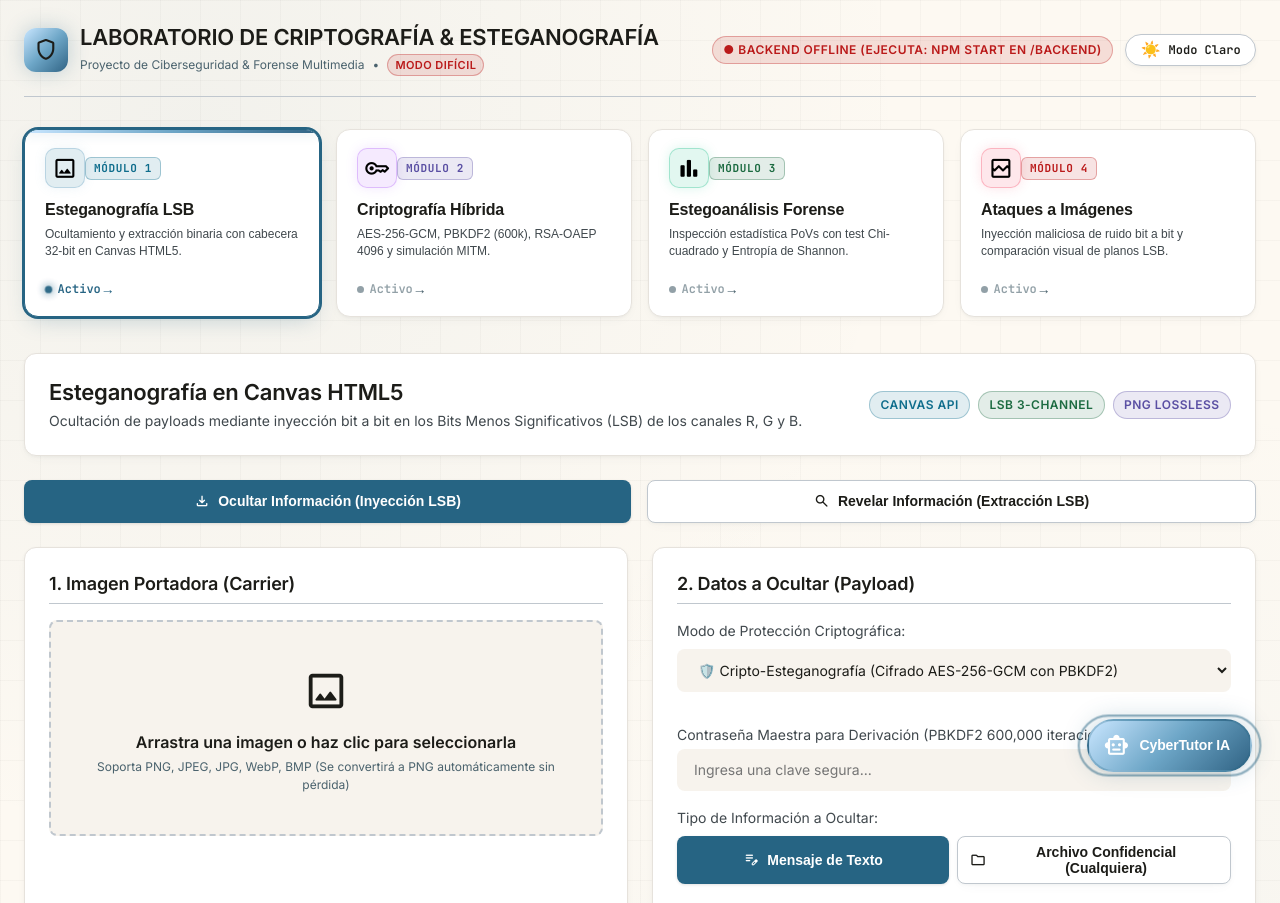
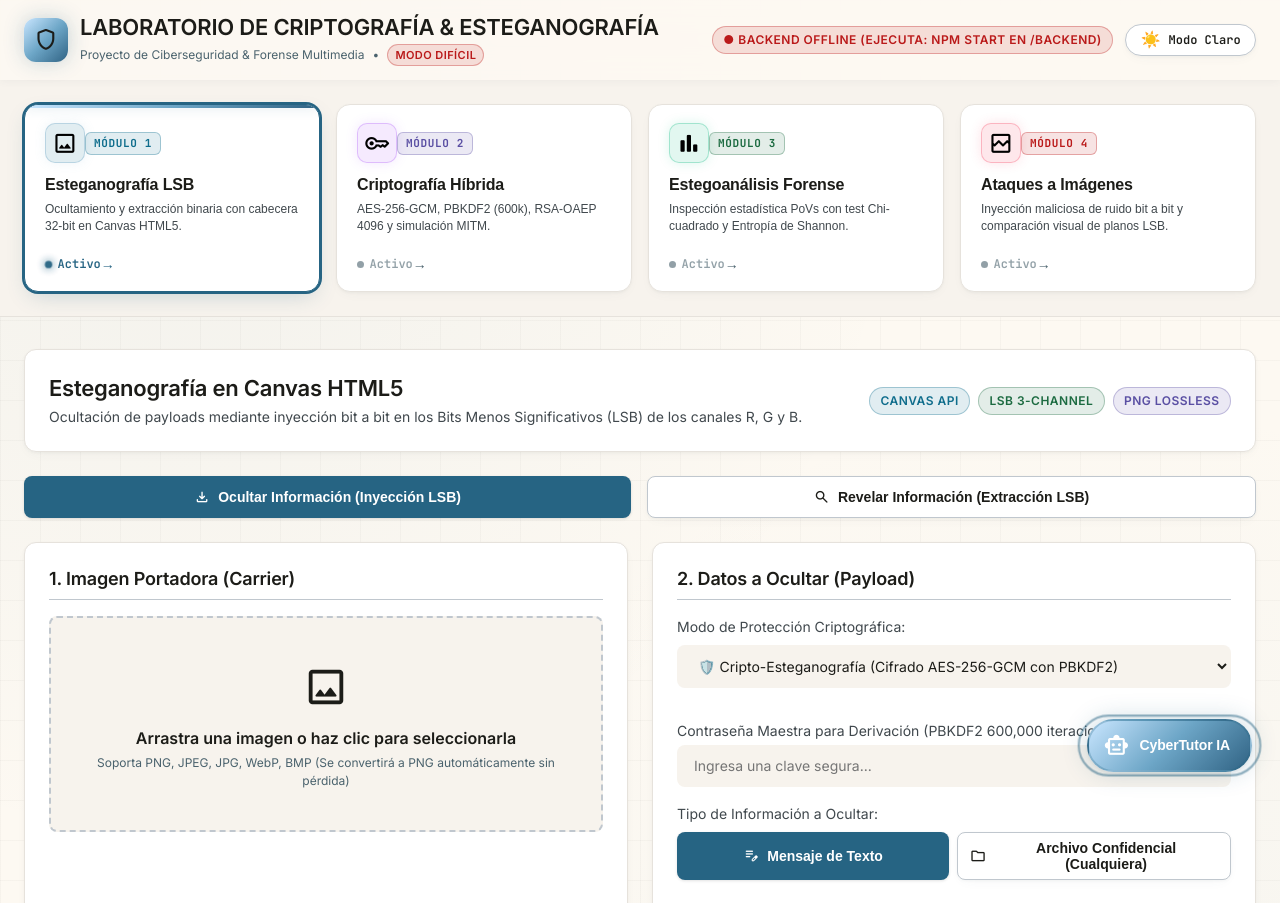
Before and after one commit to samuellaya03-coder/SOFTWARE-II-PARCIAL-1, a website built with Vite: page frontend/index.html in a window 1280 px wide. Shown: the top 903 px of the page. Built offline with nearby package versions, Linux system fonts and the light colour scheme; files whose address does not match are found by name.

Commit message:
feat(ui): cabecera fija y banda de navegacion a todo el ancho
Ultimo tramo estructural del rediseno. La cabecera deja de ser una fila
dentro del contenedor y pasa a barra fija translucida con desenfoque,
que permanece visible al desplazar. Las tarjetas de modulo se mueven a
una banda tintada a todo el ancho justo debajo, separada del contenido.

Para lograrlo, cabecera y navegacion salen del contenedor de ancho
limitado y cada una lleva su propio envoltorio interior, de modo que el
fondo llega a los bordes pero el contenido sigue alineado a la misma
retícula de 1360px.

Se corrige ademas una incoherencia del arranque: el script anti-parpadeo
del documento seguia eligiendo tema oscuro por defecto mientras el
gestor ya elegia claro, asi que la primera pintura no coincidia con la
preferencia real. Ahora ambos deciden igual.

```diff
--- a/frontend/index.html
+++ b/frontend/index.html
@@ -10,7 +10,7 @@
       (function() {
         try {
           var saved = localStorage.getItem('cyberlab_theme');
-          var theme = saved || (window.matchMedia && window.matchMedia('(prefers-color-scheme: light)').matches ? 'light' : 'dark');
+          var theme = saved || (window.matchMedia && window.matchMedia('(prefers-color-scheme: dark)').matches ? 'dark' : 'light');
           document.documentElement.setAttribute('data-theme', theme);
         } catch (e) {}
       })();
@@ -19,9 +19,8 @@
     <link href="https://fonts.googleapis.com/css2?family=Material+Symbols+Rounded:opsz,wght,FILL,GRAD@20..48,300..500,0..1,0" rel="stylesheet" />
   </head>
   <body>
-    <div class="app-container">
-      <!-- Top Navigation & Branding Header -->
-      <header class="app-header">
+    <header class="app-header">
+      <div class="app-header-inner">
         <div style="display: flex; align-items: center; gap: 0.75rem;">
           <div class="brand-avatar">
             <span class="micon" aria-hidden="true">shield</span>
@@ -45,9 +44,10 @@
             <span id="theme-toggle-label" class="theme-toggle-label">Oscuro</span>
           </button>
         </div>
-      </header>
+      </div>
+    </header>
 
-      <!-- Main Navigation Cards -->
+    <div class="nav-band">
       <nav class="tabs-nav" aria-label="Módulos del Laboratorio">
         <button id="tab-stego-btn" class="tab-btn tab-card active" type="button">
           <div class="tab-card-header">
@@ -109,8 +109,9 @@
           </div>
         </button>
       </nav>
+    </div>
 
-      <!-- Main Content Render Container -->
+    <div class="app-container">
       <main id="tab-content"></main>
 
       <!-- Footer con Fundamentos Técnicos -->
--- a/frontend/src/style.css
+++ b/frontend/src/style.css
@@ -125,20 +125,48 @@ body {
 .app-container {
   max-width: 1360px;
   margin: 0 auto;
-  padding: 1.5rem;
+  padding: 0 1.5rem 2.5rem;
 }
 
 /* App Header & Theme Toggle */
+/* Cabecera: barra fija translucida, como en el diseno */
 .app-header {
+  position: sticky;
+  top: 0;
+  z-index: 40;
+  width: 100%;
+  background: var(--bg-glass);
+  backdrop-filter: blur(14px);
+  -webkit-backdrop-filter: blur(14px);
+  box-shadow: 0 1px 8px rgba(74, 90, 102, 0.06);
+  transition: background 0.25s ease, box-shadow 0.25s ease;
+}
+
+.app-header-inner {
+  max-width: 1360px;
+  margin: 0 auto;
+  padding: 0 1.5rem;
+  min-height: 5rem;
   display: flex;
   flex-wrap: wrap;
   justify-content: space-between;
   align-items: center;
   gap: 1rem;
+}
+
+/* Banda de navegacion: fondo tintado a todo el ancho bajo la cabecera */
+.nav-band {
+  width: 100%;
+  background: var(--bg-input);
+  border-bottom: 1px solid var(--border-subtle);
+  padding: 1.5rem 0;
   margin-bottom: 2rem;
-  padding-bottom: 1.25rem;
-  border-bottom: 1px solid var(--border-color);
-  transition: border-color 0.25s ease;
+}
+
+.nav-band .tabs-nav {
+  max-width: 1360px;
+  margin: 0 auto;
+  padding: 0 1.5rem;
 }
 
 .brand-avatar {
@@ -258,7 +286,7 @@ h1, h2, h3, h4 {
   background: transparent;
   padding: 0;
   border: none;
-  margin-bottom: 2.25rem;
+  margin-bottom: 0;
 }
 
 @media (max-width: 1080px) {
```
